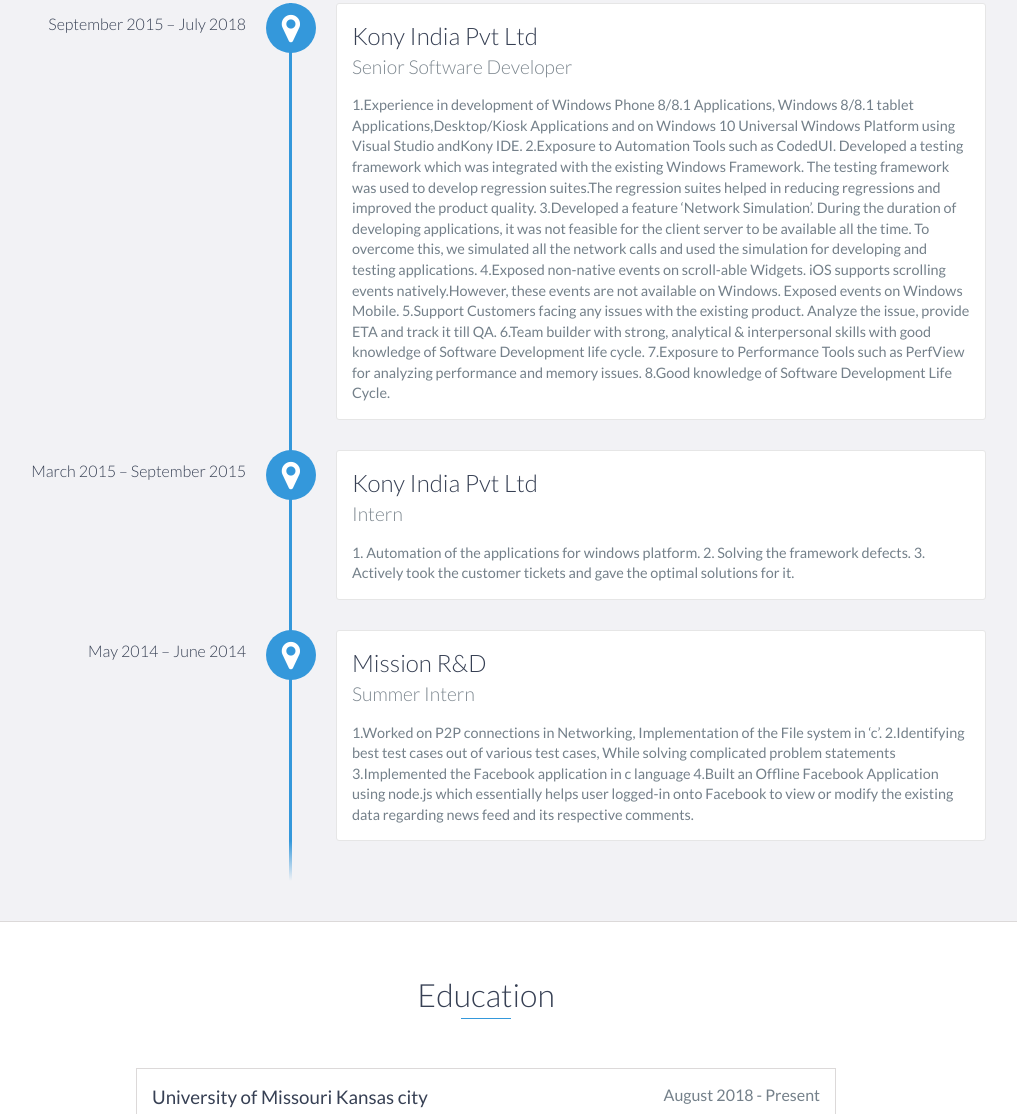
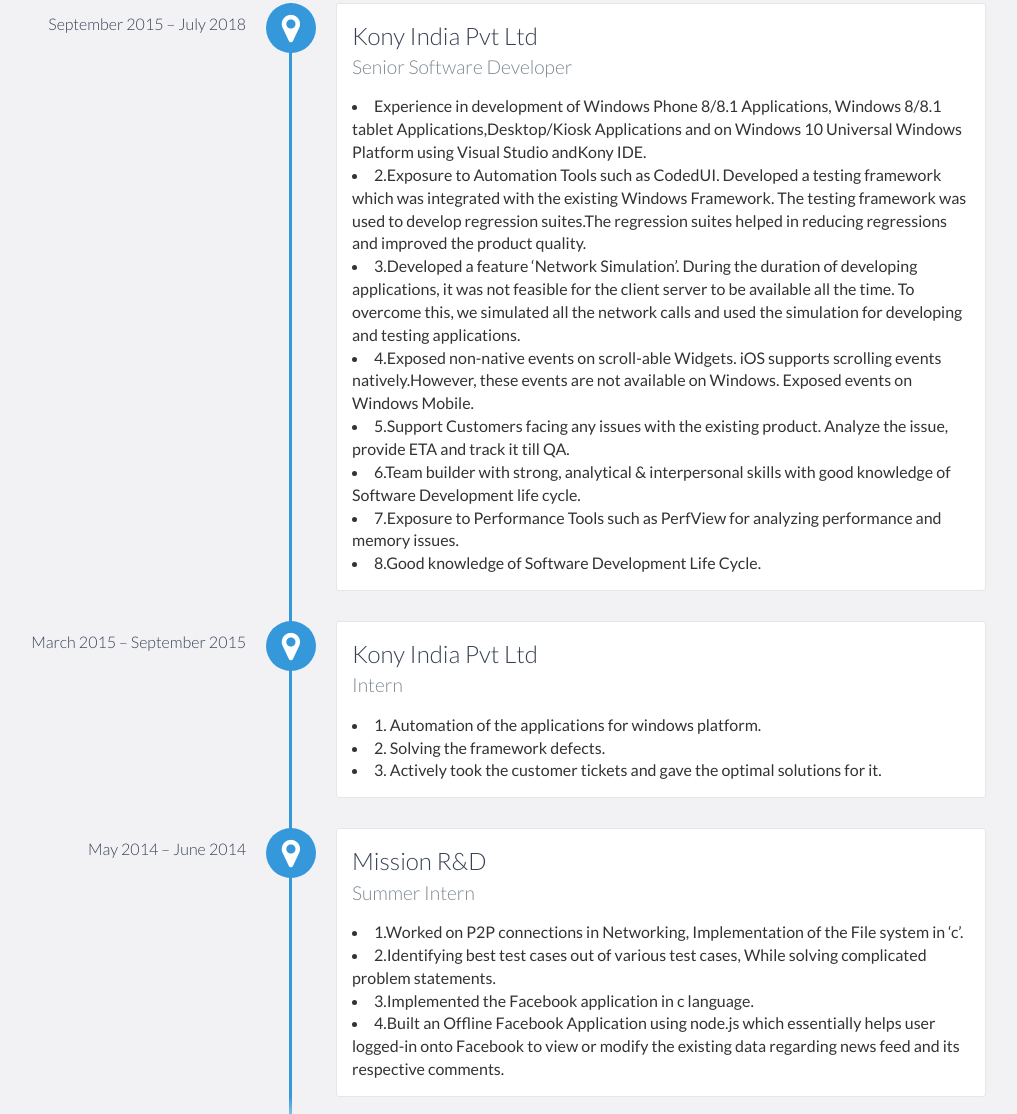
Before and after one commit to htata31/htata31.github.io, a website: page index.html in a window 1280 px wide. Shown: the part 1264-2378 px from the top of the page, without its empty margins (154-1171 px from the left). Drawn offline with nearby package versions, Linux system fonts and the light colour scheme.

Commit message:
Commit2- Made changes in the experience div

```diff
--- a/index.html
+++ b/index.html
@@ -5,7 +5,7 @@
     <meta charset="utf-8">
     <meta http-equiv="X-UA-Compatible" content="IE=edge">
     <meta name="viewport" content="width=device-width, initial-scale=1">
-    <title>My Portfolio</title>
+    <title>Harish Tata</title>
 	<link rel="shortcut icon" href="favicon.ico" type="image/x-icon">
 	<link rel="icon" href="favicon.ico" type="image/x-icon">
     <link href="https://fonts.googleapis.com/css?family=Lato:300,400,700,900" rel="stylesheet">
@@ -90,15 +90,15 @@
                 <h3>Kony India Pvt Ltd</h3>
                 <h4>Senior Software Developer</h4>
                 <p>
-                    1.Experience in development of Windows Phone 8/8.1 Applications, Windows 8/8.1 tablet Applications,Desktop/Kiosk Applications and on Windows 10 Universal Windows Platform using Visual Studio andKony IDE.
-                    2.Exposure to Automation Tools such as CodedUI. Developed a testing framework which was integrated with the existing Windows Framework. The testing framework was used to develop regression suites.The regression suites helped in reducing regressions and improved the product quality.
-                    3.Developed a feature ‘Network Simulation’. During the duration of developing applications, it was not feasible for the client server to be available all the time. To overcome this, we simulated all the network calls and used the simulation for developing and testing applications.
-                    4.Exposed non-native events on scroll-able Widgets. iOS supports scrolling events natively.However, these events are not available on Windows. Exposed events on Windows Mobile.
-                    5.Support Customers facing any issues with the existing product. Analyze the issue, provide ETA and track it till QA.
-                    6.Team builder with strong, analytical & interpersonal skills with good knowledge of Software
-                      Development life cycle.
-                    7.Exposure to Performance Tools such as PerfView for analyzing performance and memory issues.
-                    8.Good knowledge of Software Development Life Cycle.
+                    <li>Experience in development of Windows Phone 8/8.1 Applications, Windows 8/8.1 tablet Applications,Desktop/Kiosk Applications and on Windows 10 Universal Windows Platform using Visual Studio andKony IDE.</li>
+                    <li>2.Exposure to Automation Tools such as CodedUI. Developed a testing framework which was integrated with the existing Windows Framework. The testing framework was used to develop regression suites.The regression suites helped in reducing regressions and improved the product quality.</li>
+                    <li>3.Developed a feature ‘Network Simulation’. During the duration of developing applications, it was not feasible for the client server to be available all the time. To overcome this, we simulated all the network calls and used the simulation for developing and testing applications.</li>
+                    <li>4.Exposed non-native events on scroll-able Widgets. iOS supports scrolling events natively.However, these events are not available on Windows. Exposed events on Windows Mobile.</li>
+                    <li>5.Support Customers facing any issues with the existing product. Analyze the issue, provide ETA and track it till QA.</li>
+                    <li>6.Team builder with strong, analytical & interpersonal skills with good knowledge of Software
+                          Development life cycle.</li>
+                    <li>7.Exposure to Performance Tools such as PerfView for analyzing performance and memory issues.</li>
+                    <li>8.Good knowledge of Software Development Life Cycle.</li>
                 </p>
             </div>
 
@@ -106,9 +106,9 @@
                 <h3>Kony India Pvt Ltd</h3>
                 <h4>Intern</h4>
                 <p>
-                    1. Automation of the applications for windows platform.
-                    2. Solving the framework defects.
-                    3. Actively took the customer tickets and gave the optimal solutions for it.
+                    <li>1. Automation of the applications for windows platform.</li>
+                    <li>2. Solving the framework defects.</li>
+                    <li>3. Actively took the customer tickets and gave the optimal solutions for it.</li>
                 </p>
             </div>
 
@@ -116,11 +116,11 @@
                 <h3>Mission R&D</h3>
                 <h4>Summer Intern</h4>
                 <p>
-                    1.Worked on P2P connections in Networking, Implementation of the File system in ‘c’.
-                    2.Identifying best test cases out of various test cases, While solving complicated problem statements
-                    3.Implemented the Facebook application in c language
-                    4.Built an Offline Facebook Application using node.js which essentially helps user logged-in onto Facebook
-                      to view or modify the existing data regarding news feed and its respective comments.
+                <li>1.Worked on P2P connections in Networking, Implementation of the File system in ‘c’.</li>
+                <li>2.Identifying best test cases out of various test cases, While solving complicated problem statements.</li>
+                <li>3.Implemented the Facebook application in c language.</li>
+                <li>4.Built an Offline Facebook Application using node.js which essentially helps user logged-in onto Facebook
+                        to view or modify the existing data regarding news feed and its respective comments.</li>
                 </p>
             </div>
         </div>
@@ -175,7 +175,7 @@
                         <p>
                             Collected tweets focusing on Cricket using twitter streaming API. Developed and Implemented 10 analytical
                             queries to explore the data using Spark SQL. Visualization of the results using Zeppelin tool and with the
-                            help of Matplotlib.
+                            help of Matplotlib.<br>
                             Tools and Technologies used: Python, Spark SQL, Hadoop, Zeppelin
                         </p>
                         <a href="#">View Project</a>
@@ -195,7 +195,7 @@
                             Worked on Data Mining Algorithm i.e. Support Vector machine and Extraction of features like HOG, LBP, GIST, COLOR on images.
                             The outputs obtained from the algorithms, Behavioral patterns are derived from which we can arrive to a
                             conclusion about what kind of images a user likes.
-                            Results can be used in several applications which provide optimized search results of images to user.
+                            Results can be used in several applications which provide optimized search results of images to user.<br>
                             Tools and Technologies used: Python, Matlab, SVM
                         </p>
                         <a href="#">View Project</a>
@@ -213,7 +213,7 @@
                         <h3>Travel Explorer Web Application</h3>
                         <p>
                             Developed a Website having a robust algorithm which will come up with a proper travel plan based on the
-                            shortest path that is within budget , interest and duration of by user.
+                            shortest path that is within budget , interest and duration of by user.<br>
                             Technologies used: Mongo DB, AngularJS, NodeJS, AJAX, jQuery, HTML5, CSS3, Git.
                         </p>
                         <a href="#">View Project</a>
@@ -231,7 +231,7 @@
                         <h3>Mash up Application</h3>
                         <p>
                             Developed a mash up application which includes features like searching food items in Walmart, and shows
-                            the top 7 Recipes of the searched food item.
+                            the top 7 Recipes of the searched food item.<br>
                             Technologies used: Angular JS, AJAX, HTML5, CSS3, Git.
                         </p>
                         <a href="#">View Project</a>
```
